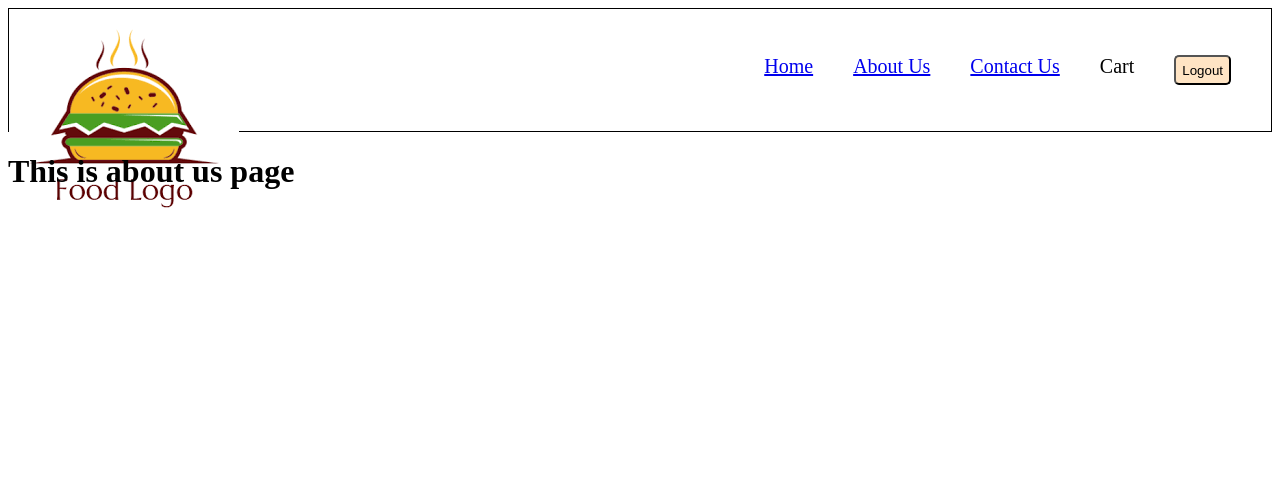
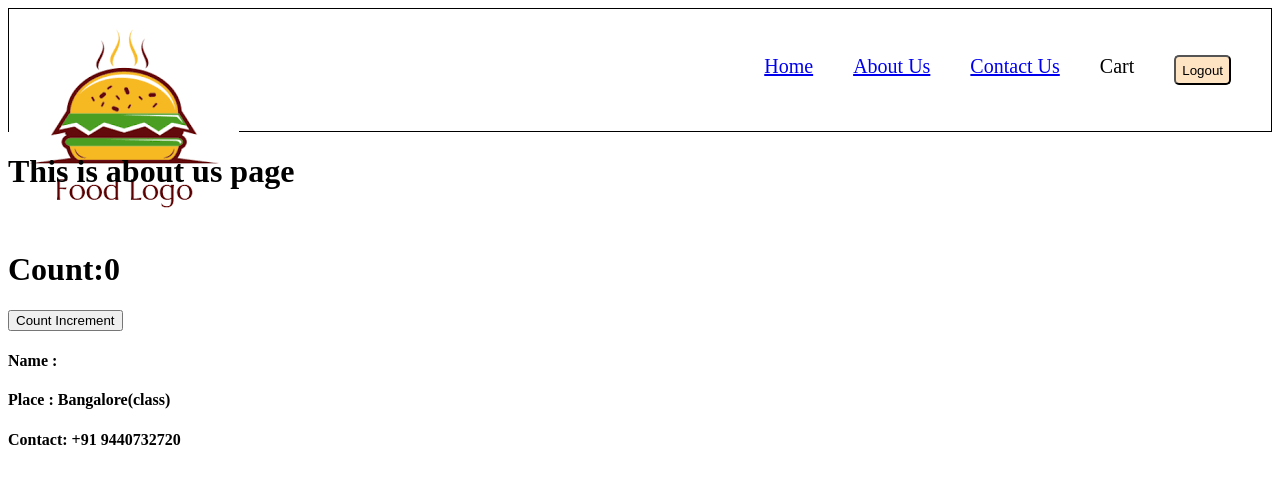
Before and after one commit to pujari431/namaste-react, a React (Vite) app: page /about in a window 1280 px wide. Shown: the top 484 px of the page. Built offline with nearby package versions, Linux system fonts and the light colour scheme; no server answers.

Commit message:
Implemented Class based components and got to know more about React Component lifecycle

```diff
--- a/App.css
+++ b/App.css
@@ -87,3 +87,9 @@
     margin-top: 5px;
     gap: 20px;
 }
+.user-card{
+    border: 1px solid black;
+    padding: 10px;
+    width: 200px;
+    border-radius: 10px;
+}
--- a/src/components/About.js
+++ b/src/components/About.js
@@ -1,9 +1,51 @@
-const About = () => {
-  console.log("About us has been rendered");
-  return (
-    <div>
-      <h1>This is about us page</h1>
-    </div>
-  );
-};
+import React from "react";
+import User from "./User";
+import UserClass from "./UserClass";
+
+// Making this component a class
+class About extends React.Component {
+  constructor(props) {
+    super(props);
+    //console.log("About Cons");
+    this.state = {
+      userInfo: {
+        name: "Dummy",
+        location: "default",
+        avatar: "https://avatars.githubusercontent.com/u/141556294?v=4",
+      },
+    };
+  }
+  // We know that API can be called inside this method only
+  async componentDidMount() {
+    //console.log("Component Did Mount");
+    const data = await fetch("https://api.github.com/users/pujari431");
+    const json = await data.json();
+    console.log(json);
+
+    this.setState({
+      userInfo: json,
+    });
+  }
+  componentDidUpdate() {
+    console.log("Component Updated");
+  }
+  // This will happen only when UI is not present.
+  componentWillUnmount() {
+    console.log("Component Unmounted");
+  }
+  render() {
+    console.log("About Cons Render");
+
+    return (
+      <div>
+        <h1>This is about us page</h1>
+        <img src={this.state.userInfo.avatar_url} />
+        <UserClass
+          name={this.state.userInfo.login}
+          location={"Bangalore(class)"}
+        />
+      </div>
+    );
+  }
+}
 export default About;
--- a/src/components/Body.js
+++ b/src/components/Body.js
@@ -82,6 +82,8 @@ const Body = () => {
       {/* Here Resto-card many will be there so for that we will build seperate component */}
       <div className="res-container">
         {filteredrestaurants.map((restaurant) => (
+          // Here onclick of every restro element it will re-direct to it's specific page
+          // with the help of this Link
           <Link
             key={restaurant.info.id}
             to={"/restaurants/" + restaurant.info.id}
--- /dev/null
+++ b/src/components/User.js
@@ -0,0 +1,19 @@
+import { useEffect, useState } from "react";
+
+const User = () => {
+  const [count, setCount] = useState(0);
+
+  // Here we are using UseEffect for API Calls
+
+  useEffect(() => {}, []);
+  return (
+    <div className="user-card">
+      <h1>Count :{count}</h1>
+      <h4>Name : Balaji Pujari</h4>
+      <h4>Place : Bangalore</h4>
+      <h4>Contact: +91 9440732720</h4>
+    </div>
+  );
+};
+
+export default User;
--- /dev/null
+++ b/src/components/UserClass.js
@@ -0,0 +1,43 @@
+import React from "react";
+
+class UserClass extends React.Component {
+  constructor(props) {
+    super(props);
+    // Here props is object
+    console.log(props);
+    // this is how we declare state variable in class based components
+    this.state = {
+      count: 0,
+    };
+    //console.log(this.props.name + "Cons is Rendered");
+  }
+  componentDidMount() {
+    //console.log(this.props.name + "Child did mount");
+  }
+
+  render() {
+    // Here we can destructure the props
+    const { name, location } = this.props;
+    const { count } = this.state;
+    console.log(this.props.name + "Render is rendered");
+    return (
+      <div>
+        <h1>Count:{count}</h1>
+        <button
+          onClick={() => {
+            this.setState({
+              count: this.state.count + 1,
+            });
+          }}
+        >
+          Count Increment
+        </button>
+        <h4>Name : {name}</h4>
+        <h4>Place : {location}</h4>
+        <h4>Contact: +91 9440732720</h4>
+      </div>
+    );
+  }
+}
+
+export default UserClass;
```
